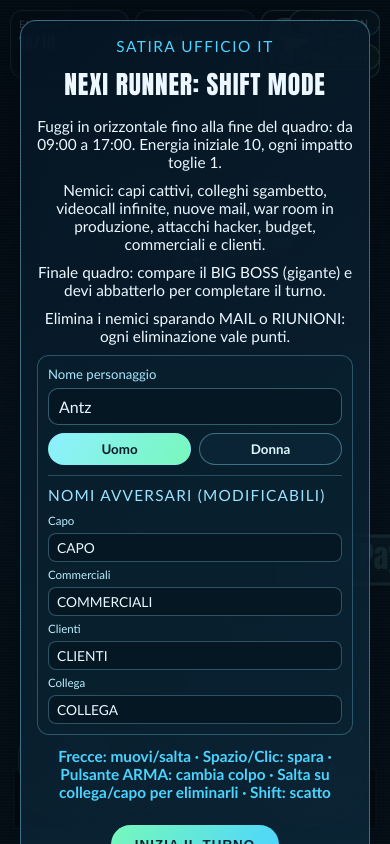
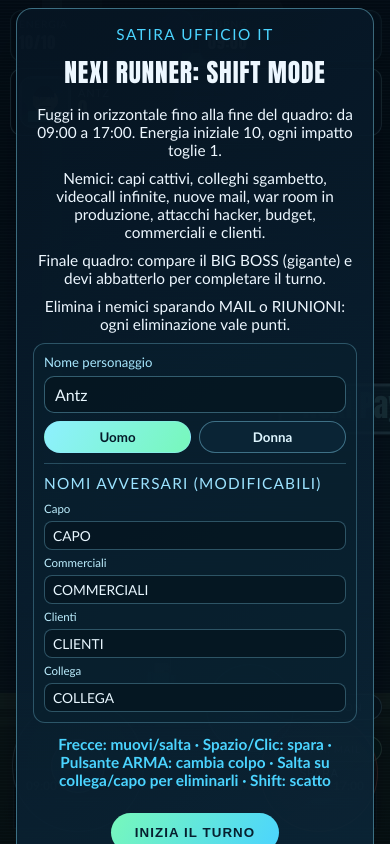
Before and after one commit to Antonius74/buddyboy, a plain HTML site: page index.html in a window 390 px wide. Drawn offline with Linux system fonts and the light colour scheme; animation ran at ten frames a second.

Commit message:
solved scrolling issue

```diff
--- a/game.js
+++ b/game.js
@@ -168,6 +168,8 @@
     active: false,
     pointerId: null,
   };
+  let touchControlsEnabled = false;
+  const touchModeQuery = window.matchMedia("(max-width: 900px), (pointer: coarse)");
 
   const camera = {
     x: 0,
@@ -3233,9 +3235,47 @@
     return Math.max(min, Math.min(max, value));
   }
 
+  function getViewportSize() {
+    const viewport = window.visualViewport;
+    const rawW = viewport ? viewport.width : window.innerWidth;
+    const rawH = viewport ? viewport.height : window.innerHeight;
+
+    return {
+      width: Math.max(320, Math.round(rawW)),
+      height: Math.max(320, Math.round(rawH)),
+    };
+  }
+
+  function setTouchControlsEnabled(enabled) {
+    const nextEnabled = Boolean(enabled);
+    if (touchControlsEnabled === nextEnabled) {
+      touchUI.setAttribute("aria-hidden", nextEnabled ? "false" : "true");
+      return;
+    }
+
+    touchControlsEnabled = nextEnabled;
+    touchUI.setAttribute("aria-hidden", touchControlsEnabled ? "false" : "true");
+
+    if (!touchControlsEnabled) {
+      resetTouchPad();
+      touchAttackState.active = false;
+      touchAttackState.pointerId = null;
+      touchJumpState.active = false;
+      touchJumpState.pointerId = null;
+    }
+  }
+
+  function refreshResponsiveUiMode() {
+    setTouchControlsEnabled(touchModeQuery.matches);
+  }
+
   function resize() {
-    canvas.width = window.innerWidth;
-    canvas.height = window.innerHeight;
+    const viewport = getViewportSize();
+    canvas.width = viewport.width;
+    canvas.height = viewport.height;
+    document.documentElement.style.setProperty("--app-height", `${viewport.height}px`);
+    refreshResponsiveUiMode();
+    camera.y = getFixedCameraY();
   }
 
   function gameLoop(ts) {
@@ -3251,11 +3291,33 @@
   }
 
   window.addEventListener("resize", resize);
+  window.addEventListener("orientationchange", resize);
+  if (window.visualViewport) {
+    window.visualViewport.addEventListener("resize", resize);
+    window.visualViewport.addEventListener("scroll", resize);
+  }
+
+  if (typeof touchModeQuery.addEventListener === "function") {
+    touchModeQuery.addEventListener("change", refreshResponsiveUiMode);
+  } else if (typeof touchModeQuery.addListener === "function") {
+    touchModeQuery.addListener(refreshResponsiveUiMode);
+  }
 
   window.addEventListener("keydown", (event) => {
     if (event.repeat) return;
 
     if (gameState !== "playing") return;
+
+    const isGameplayKey =
+      event.code === "Space" ||
+      event.code === "ArrowUp" ||
+      event.code === "ArrowLeft" ||
+      event.code === "ArrowRight" ||
+      event.code === "ShiftLeft" ||
+      event.code === "ShiftRight";
+    if (isGameplayKey) {
+      event.preventDefault();
+    }
 
     if (HELD_INPUT_CODES.has(event.code)) {
       keys.add(event.code);
@@ -3273,13 +3335,25 @@
   });
 
   window.addEventListener("keyup", (event) => {
+    if (
+      gameState === "playing" &&
+      (event.code === "ArrowLeft" ||
+        event.code === "ArrowRight" ||
+        event.code === "ArrowUp" ||
+        event.code === "ShiftLeft" ||
+        event.code === "ShiftRight")
+    ) {
+      event.preventDefault();
+    }
+
     if (HELD_INPUT_CODES.has(event.code)) {
       keys.delete(event.code);
     }
   });
 
-  canvas.addEventListener("pointerdown", () => {
+  canvas.addEventListener("pointerdown", (event) => {
     if (gameState !== "playing") return;
+    event.preventDefault();
     attackQueued = true;
   });
 
@@ -3445,9 +3519,7 @@
   }
   applyEnemyLabelsFromSetup();
   refreshGenderButtons();
-
-  const isTouchDevice = window.matchMedia("(max-width: 900px), (pointer: coarse)").matches;
-  touchUI.setAttribute("aria-hidden", isTouchDevice ? "false" : "true");
+  refreshResponsiveUiMode();
 
   initMusicSystem();
   resize();
--- a/index.html
+++ b/index.html
@@ -2,7 +2,7 @@
 <html lang="it">
   <head>
     <meta charset="UTF-8" />
-    <meta name="viewport" content="width=device-width, initial-scale=1.0" />
+    <meta name="viewport" content="width=device-width, initial-scale=1.0, viewport-fit=cover" />
     <title>NEXI IT - 8 Ore di Sopravvivenza</title>
     <link rel="stylesheet" href="styles.css" />
   </head>
--- a/styles.css
+++ b/styles.css
@@ -8,6 +8,11 @@
   --accent: #4bd4ff;
   --danger: #ff7355;
   --ok: #89f389;
+  --safe-top: env(safe-area-inset-top, 0px);
+  --safe-right: env(safe-area-inset-right, 0px);
+  --safe-bottom: env(safe-area-inset-bottom, 0px);
+  --safe-left: env(safe-area-inset-left, 0px);
+  --app-height: 100dvh;
 }
 
 * {
@@ -24,12 +29,14 @@ body {
   font-family: "Impact", "Haettenschweiler", "Arial Narrow Bold", sans-serif;
   color: var(--text);
   background: radial-gradient(circle at 15% 15%, var(--bg-accent), var(--bg-mid) 40%, var(--bg-deep));
+  overscroll-behavior: none;
 }
 
 .app-shell {
   position: relative;
   width: 100%;
-  height: 100%;
+  height: var(--app-height);
+  min-height: 100svh;
 }
 
 #game {
@@ -38,13 +45,16 @@ body {
   width: 100%;
   height: 100%;
   display: block;
+  touch-action: none;
+  user-select: none;
+  -webkit-user-select: none;
 }
 
 .hud {
   position: absolute;
-  top: 14px;
-  left: 14px;
-  right: 14px;
+  top: calc(14px + var(--safe-top));
+  left: calc(14px + var(--safe-left));
+  right: calc(14px + var(--safe-right));
   display: flex;
   gap: 10px;
   z-index: 20;
@@ -53,8 +63,8 @@ body {
 
 .music-toggle {
   position: absolute;
-  top: 14px;
-  right: 14px;
+  top: calc(14px + var(--safe-top));
+  right: calc(14px + var(--safe-right));
   z-index: 22;
   border: 1px solid rgba(157, 236, 255, 0.62);
   border-radius: 999px;
@@ -66,6 +76,7 @@ body {
   letter-spacing: 0.08em;
   text-transform: uppercase;
   cursor: pointer;
+  touch-action: none;
 }
 
 .music-toggle:active {
@@ -74,8 +85,8 @@ body {
 
 .weapon-toggle {
   position: absolute;
-  top: 54px;
-  right: 14px;
+  top: calc(54px + var(--safe-top));
+  right: calc(14px + var(--safe-right));
   z-index: 22;
   border: 1px solid rgba(172, 246, 203, 0.65);
   border-radius: 999px;
@@ -87,6 +98,7 @@ body {
   letter-spacing: 0.08em;
   text-transform: uppercase;
   cursor: pointer;
+  touch-action: none;
 }
 
 .weapon-toggle:active {
@@ -152,20 +164,33 @@ body {
 }
 
 .state-overlay {
-  position: absolute;
+  position: fixed;
   inset: 0;
+  width: 100vw;
+  height: 100vh;
+  height: 100dvh;
   background: rgba(3, 10, 16, 0.76);
   display: none;
-  place-items: center;
+  align-items: center;
+  justify-content: center;
   z-index: 30;
-  padding: 20px;
+  padding: calc(18px + var(--safe-top)) calc(16px + var(--safe-right))
+    calc(18px + var(--safe-bottom)) calc(16px + var(--safe-left));
+  overflow-y: scroll;
+  overflow-x: hidden;
+  overscroll-behavior: contain;
+  -webkit-overflow-scrolling: touch;
+  touch-action: auto;
+  pointer-events: auto;
 }
 
 .state-overlay.visible {
-  display: grid;
+  display: flex;
 }
 
 .panel {
+  width: min(760px, 100%);
+  margin: 0 auto;
   max-width: 760px;
   border: 1px solid rgba(139, 229, 255, 0.4);
   border-radius: 16px;
@@ -173,6 +198,8 @@ body {
   box-shadow: 0 24px 80px rgba(0, 0, 0, 0.35);
   padding: 22px;
   text-align: center;
+  max-height: none;
+  overflow: visible;
 }
 
 .kicker {
@@ -326,18 +353,20 @@ body {
   pointer-events: none;
   z-index: 25;
   display: none;
+  touch-action: none;
 }
 
 .touch-pad {
   position: absolute;
-  left: 18px;
-  bottom: 18px;
+  left: calc(18px + var(--safe-left));
+  bottom: calc(18px + var(--safe-bottom));
   width: 132px;
   height: 132px;
   border-radius: 50%;
   border: 1px solid rgba(177, 233, 255, 0.4);
   background: radial-gradient(circle, rgba(119, 248, 187, 0.12), rgba(7, 20, 33, 0.4));
   pointer-events: auto;
+  touch-action: none;
 }
 
 .touch-knob {
@@ -355,8 +384,8 @@ body {
 
 .touch-attack {
   position: absolute;
-  right: 20px;
-  bottom: 18px;
+  right: calc(20px + var(--safe-right));
+  bottom: calc(18px + var(--safe-bottom));
   width: 118px;
   height: 118px;
   border: 1px solid rgba(255, 152, 131, 0.6);
@@ -366,12 +395,13 @@ body {
   font-size: 0.9rem;
   letter-spacing: 0.08em;
   pointer-events: auto;
+  touch-action: none;
 }
 
 .touch-jump {
   position: absolute;
-  right: 116px;
-  bottom: 102px;
+  right: calc(116px + var(--safe-right));
+  bottom: calc(102px + var(--safe-bottom));
   width: 88px;
   height: 88px;
   border: 1px solid rgba(143, 215, 255, 0.6);
@@ -381,26 +411,35 @@ body {
   font-size: 0.74rem;
   letter-spacing: 0.08em;
   pointer-events: auto;
+  touch-action: none;
 }
 
 @media (max-width: 900px), (pointer: coarse) {
+  .state-overlay {
+    align-items: flex-start;
+    justify-content: center;
+    padding-top: calc(8px + var(--safe-top));
+  }
+
   .hud {
-    top: 10px;
-    left: 10px;
-    right: 10px;
+    top: calc(10px + var(--safe-top));
+    left: calc(10px + var(--safe-left));
+    right: calc(132px + var(--safe-right));
     gap: 6px;
   }
 
   .music-toggle {
-    top: 10px;
-    right: 10px;
+    top: calc(10px + var(--safe-top));
+    right: calc(10px + var(--safe-right));
+    width: 116px;
     padding: 6px 10px;
     font-size: 0.64rem;
   }
 
   .weapon-toggle {
-    top: 44px;
-    right: 10px;
+    top: calc(44px + var(--safe-top));
+    right: calc(10px + var(--safe-right));
+    width: 116px;
     padding: 6px 10px;
     font-size: 0.62rem;
   }
@@ -433,12 +472,71 @@ body {
     display: block;
   }
 
+  .touch-pad {
+    left: calc(12px + var(--safe-left));
+    bottom: calc(12px + var(--safe-bottom));
+    width: min(132px, 34vw);
+    height: min(132px, 34vw);
+  }
+
+  .touch-knob {
+    width: min(56px, 14vw);
+    height: min(56px, 14vw);
+    margin-left: calc(min(56px, 14vw) * -0.5);
+    margin-top: calc(min(56px, 14vw) * -0.5);
+  }
+
+  .touch-attack {
+    right: calc(12px + var(--safe-right));
+    bottom: calc(12px + var(--safe-bottom));
+    width: min(118px, 31vw);
+    height: min(118px, 31vw);
+    font-size: clamp(0.66rem, 2.5vw, 0.9rem);
+  }
+
+  .touch-jump {
+    right: calc(96px + var(--safe-right));
+    bottom: calc(92px + var(--safe-bottom));
+    width: min(88px, 23vw);
+    height: min(88px, 23vw);
+    font-size: clamp(0.58rem, 2.1vw, 0.74rem);
+  }
+
   .panel {
     padding: 16px;
     max-width: 96vw;
+    margin-bottom: calc(16px + var(--safe-bottom));
   }
 
   .enemy-grid {
     grid-template-columns: 1fr;
   }
 }
+
+@media (max-width: 640px) {
+  .hud {
+    right: calc(8px + var(--safe-right));
+    display: grid;
+    grid-template-columns: repeat(2, minmax(0, 1fr));
+    gap: 6px;
+  }
+
+  .hud-score-card {
+    grid-column: 1 / -1;
+    margin-left: 0;
+  }
+
+  .music-toggle {
+    top: auto;
+    bottom: calc(124px + var(--safe-bottom));
+    right: calc(8px + var(--safe-right));
+    width: 108px;
+  }
+
+  .weapon-toggle {
+    top: auto;
+    bottom: calc(82px + var(--safe-bottom));
+    right: calc(8px + var(--safe-right));
+    width: 108px;
+  }
+}
```
